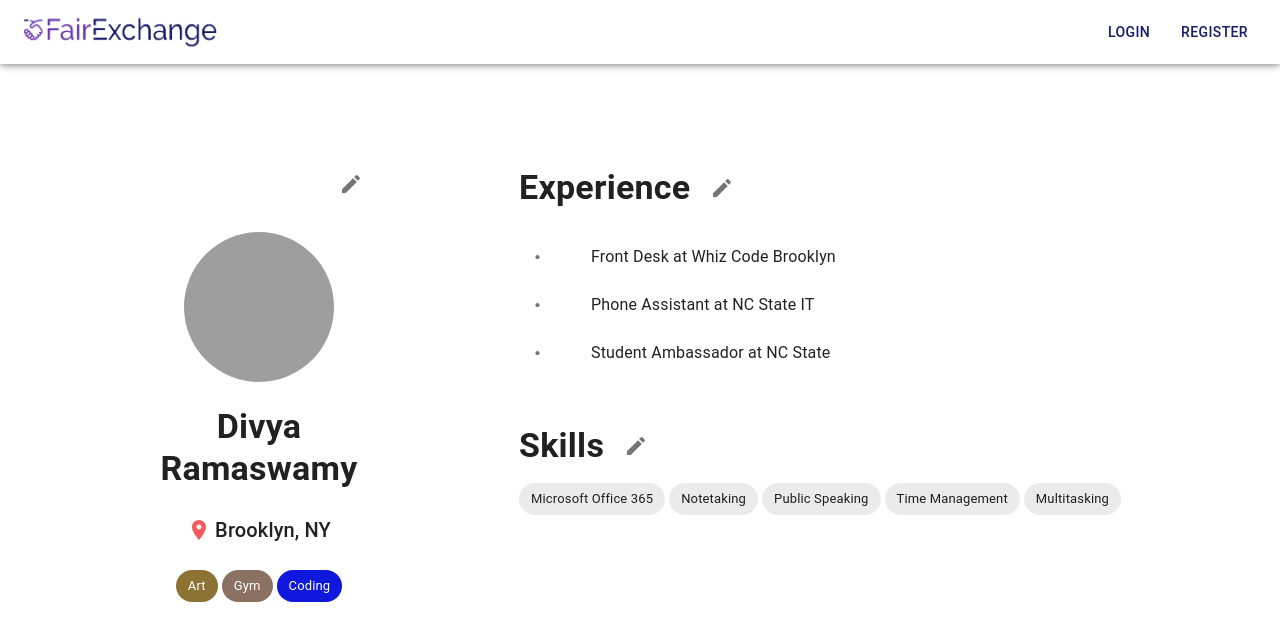
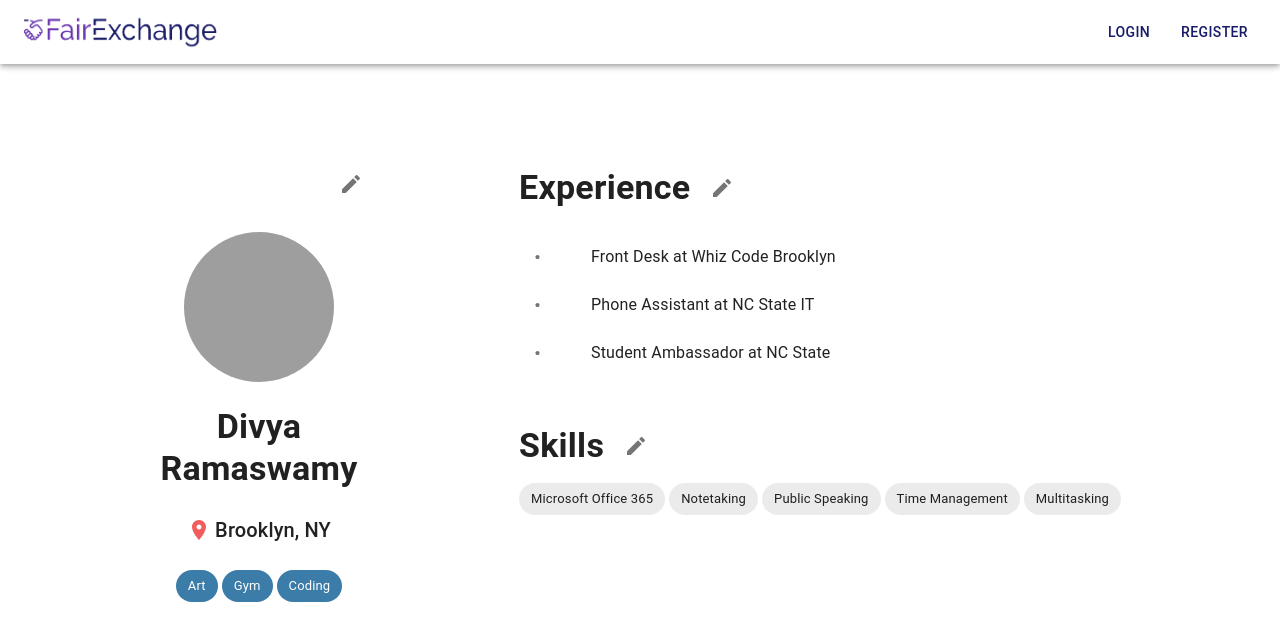
Before and after one commit to felicityy-li/BlackWingsHack2023, a React (Create React App) app in the folder frontend/: page /profile-page in a window 1280 px wide. Shown: the top 640 px of the page. Built offline with nearby package versions, Linux system fonts and the light colour scheme; grey boxes are pictures that could not be loaded.

Commit message:
remove rand color

```diff
--- a/frontend/src/pages/Profile.js
+++ b/frontend/src/pages/Profile.js
@@ -80,8 +80,7 @@ export default function Profile() {
   });
 
   const randomColor = () => {
-    let hex = Math.floor(Math.random() * 0xffffff);
-    let color = "#" + hex.toString(16);
+    let color = "rgb(60,124,169)";
 
     return color;
   };
```
